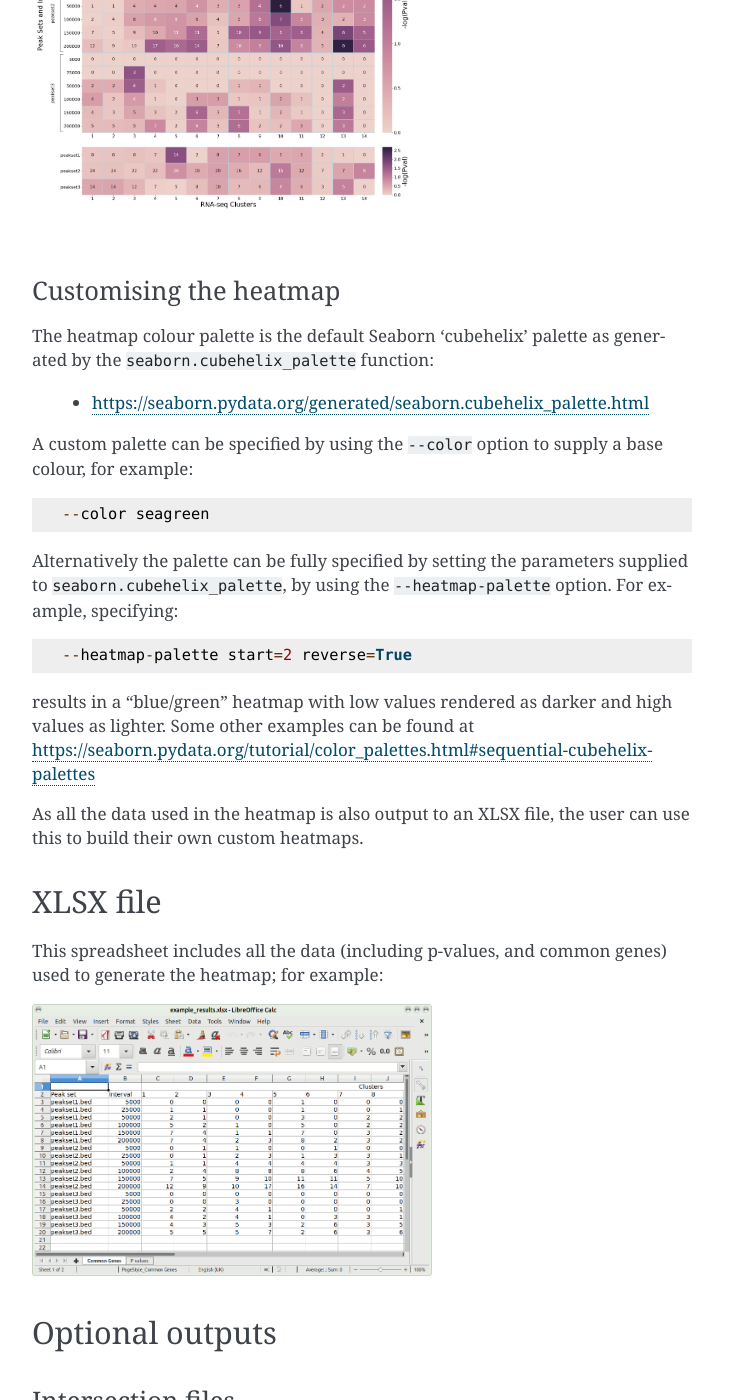
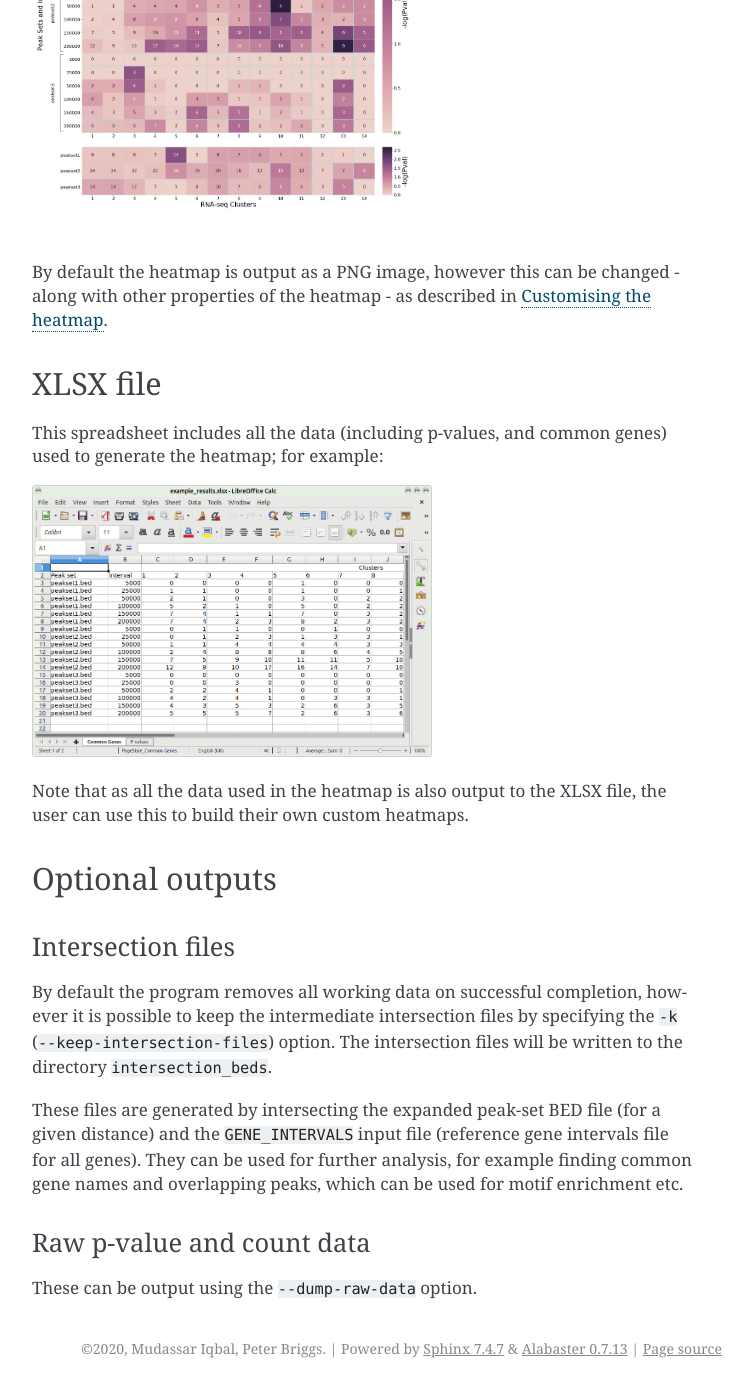
Before and after one commit to fls-bioinformatics-core/pegs, a Sphinx documentation site: the page built from docs/source/outputs.rst, in a window 1280 px wide and 1400 px high, scrolled down 1144 px. Shown: the whole window, without its empty margins (388-1140 px from the left). Built offline with Sphinx 7.4.7, drawn with Linux system fonts in a browser that asks for light colours; some of the changed text lies outside the part shown.

Commit message:
Updates to the documentation to elaborate on changing output format of the heatmap.

```diff
--- a/docs/source/index.rst
+++ b/docs/source/index.rst
@@ -14,7 +14,7 @@ cluster enrichments from peak data at different genomic distances.
    usage
    inputs
    outputs
-   mk_pegs_intervals
+   advanced
    examples
    known_problems
    history
--- a/docs/source/inputs.rst
+++ b/docs/source/inputs.rst
@@ -15,8 +15,8 @@ These can be used when running ``PEGS`` by specifying the genome
 build names on the command line.
 
 For other genome builds and organisms, a custom gene interval file must
-be generated from refSeq data using the
-:doc:`mk_pegs_intervals <mk_pegs_intervals>` utility.
+be generated from refSeq data using the ``mk_pegs_intervals`` utility
+described in :ref:`making_gene_interval_files`.
 
 Peak set files
 ==============
--- a/docs/source/outputs.rst
+++ b/docs/source/outputs.rst
@@ -32,35 +32,9 @@ distance/bounary defined in the TADs BED file). For example:
    :width: 400
    :alt: Example heatmap with TADs from PEGS
 
-Customising the heatmap
------------------------
-
-The heatmap colour palette is the default Seaborn 'cubehelix' palette
-as generated by the ``seaborn.cubehelix_palette`` function:
-
- * https://seaborn.pydata.org/generated/seaborn.cubehelix_palette.html
-
-A custom palette can be specified by using the ``--color`` option
-to supply a base colour, for example:
-
-::
-
-    --color seagreen
-
-Alternatively the palette can be fully specified by setting the
-parameters supplied to ``seaborn.cubehelix_palette``, by using the
-``--heatmap-palette`` option. For example, specifying:
-
-::
-
-    --heatmap-palette start=2 reverse=True
-
-results in a "blue/green" heatmap with low values rendered as darker
-and high values as lighter. Some other examples can be found at
-https://seaborn.pydata.org/tutorial/color_palettes.html#sequential-cubehelix-palettes
-
-As all the data used in the heatmap is also output to an XLSX file,
-the user can use this to build their own custom heatmaps.
+By default the heatmap is output as a PNG image, however this
+can be changed - along with other properties of the heatmap -
+as described in :ref:`customising_the_heatmap`.
 
 XLSX file
 =========
@@ -71,6 +45,10 @@ common genes) used to generate the heatmap; for example:
 .. image:: images/example_results_xlsx.png
    :width: 400
    :alt: Example XLSX output from PEGS
+
+Note that as all the data used in the heatmap is also output to
+the XLSX file, the user can use this to build their own custom
+heatmaps.
 
 Optional outputs
 ================
```
Also changed, not shown: docs/source/advanced.rst (added, +76 -0 lines), docs/source/mk_pegs_intervals.rst (deleted, +0 -26 lines), docs/source/usage.rst (+8 -3 lines).
